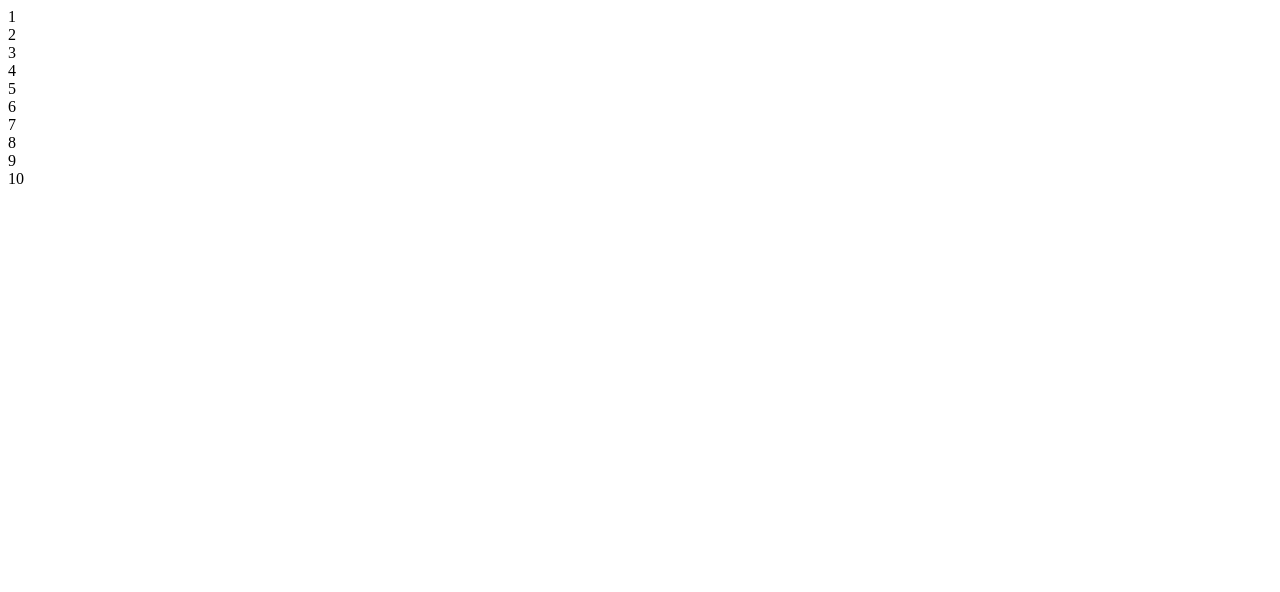
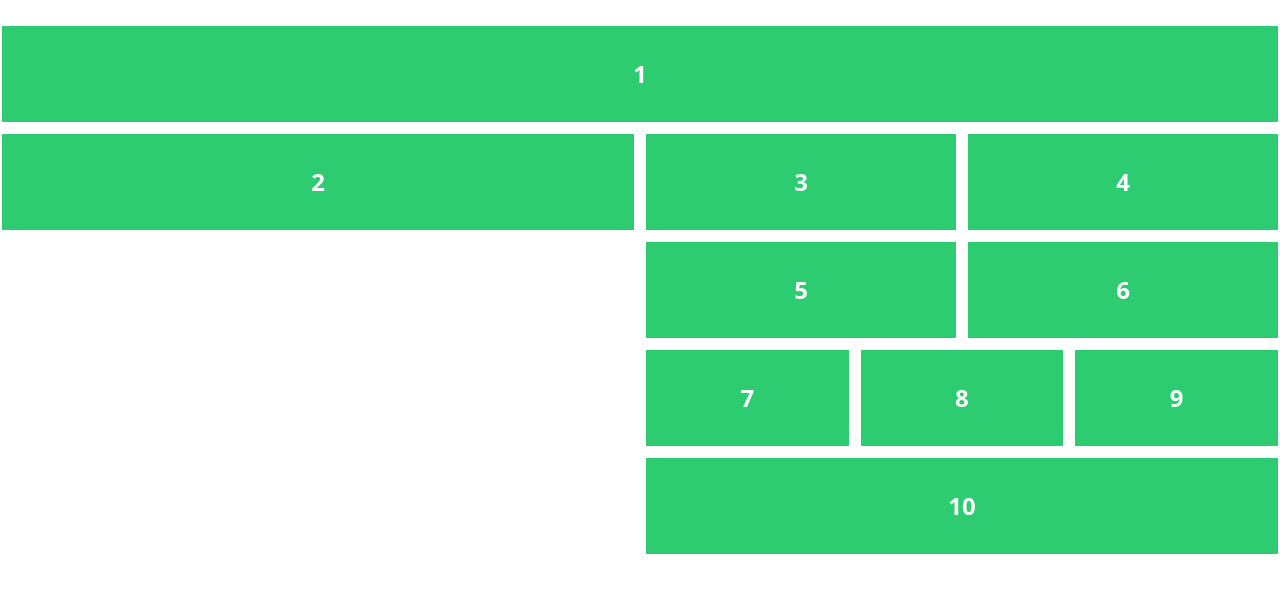
Before and after one commit to acciojob/grid-boxes-jitendrakumar07, a website: page main.html in a window 1280 px wide. Drawn offline with nearby package versions, Linux system fonts and the light colour scheme.

Commit message:
created a submission

```diff
--- a/main.html
+++ b/main.html
@@ -1,23 +1,95 @@
 <!DOCTYPE html>
+<html lang="en">
+<head>
+    <meta charset="UTF-8">
+    <meta name="viewport" content="width=device-width, initial-scale=1.0">
+    <title>Grid Layout with Bootstrap</title>
+    <!-- Bootstrap CSS -->
+    <link href="https://cdn.jsdelivr.net/npm/bootstrap@5.3.0/dist/css/bootstrap.min.css" rel="stylesheet">
+    <style>
+        .section {
+            background-color: #2ecc71; /* Green background */
+            color: white; /* White text */
+            display: flex;
+            align-items: center;
+            justify-content: center;
+            border: 2px solid white; /* White borders */
+            height: 100px; /* Fixed height for visibility */
+            font-size: 24px;
+            font-weight: bold;
+        }
 
-<html>
-  <head>
-    <link rel="stylesheet" href="styles.css" />
-  </head>
+        /* Custom grid layout */
+        .container-custom {
+            padding: 0;
+        }
 
-  <body>
-    <body id="grid">
-      <div>1</div>
-      <div>2</div>
-      <div>3</div>
-      <div>4</div>
-      <div>5</div>
-      <div>6</div>
-      <div>7</div>
-      <div>8</div>
-      <div>9</div>
-      <div>10</div>
-    </body>
-    <script type="text/javascript" src="./script.js"></script>
-  </body>
+        /* Ensure full-width for section 1 */
+        .full-width {
+            grid-column: span 2;
+        }
+
+        /* Responsive adjustments */
+        @media (max-width: 768px) {
+            .row > * {
+                flex: 100%; /* Stack on smaller screens */
+            }
+        }
+    </style>
+</head>
+<body>
+    <div class="container-fluid container-custom my-4">
+        <div class="row g-2">
+            <!-- Section 1: Full-width top bar -->
+            <div class="col-12">
+                <div class="section">1</div>
+            </div>
+
+            <!-- Left column (Section 2) -->
+            <div class="col-md-6">
+                <div class="section">2</div>
+            </div>
+
+            <!-- Right column (Sections 3-10) -->
+            <div class="col-md-6">
+                <div class="row g-2">
+                    <!-- Row 1: Sections 3, 4 -->
+                    <div class="col-6">
+                        <div class="section">3</div>
+                    </div>
+                    <div class="col-6">
+                        <div class="section">4</div>
+                    </div>
+
+                    <!-- Row 2: Sections 5, 6 -->
+                    <div class="col-6">
+                        <div class="section">5</div>
+                    </div>
+                    <div class="col-6">
+                        <div class="section">6</div>
+                    </div>
+
+                    <!-- Row 3: Sections 7, 8, 9 -->
+                    <div class="col-4">
+                        <div class="section">7</div>
+                    </div>
+                    <div class="col-4">
+                        <div class="section">8</div>
+                    </div>
+                    <div class="col-4">
+                        <div class="section">9</div>
+                    </div>
+
+                    <!-- Row 4: Section 10 (full width in right column) -->
+                    <div class="col-12">
+                        <div class="section">10</div>
+                    </div>
+                </div>
+            </div>
+        </div>
+    </div>
+
+    <!-- Bootstrap JS (optional, for responsiveness) -->
+    <script src="https://cdn.jsdelivr.net/npm/bootstrap@5.3.0/dist/js/bootstrap.bundle.min.js"></script>
+</body>
 </html>
```
